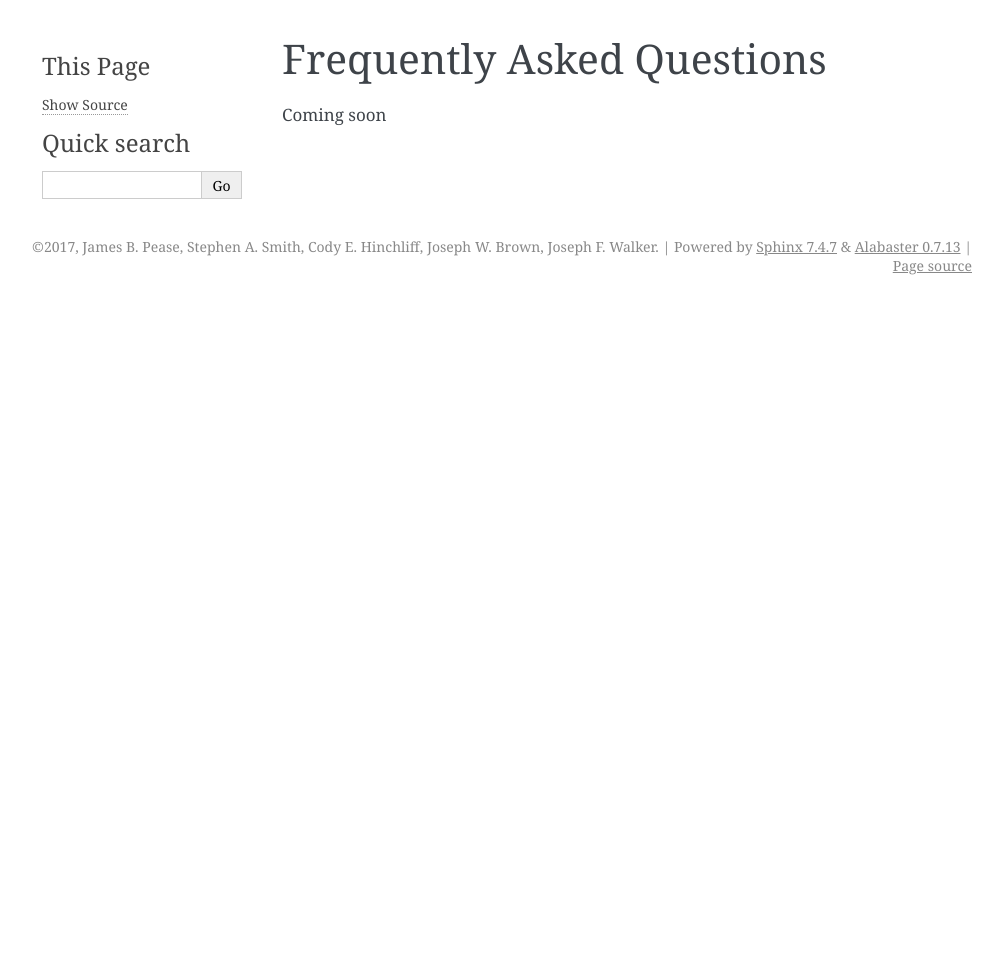
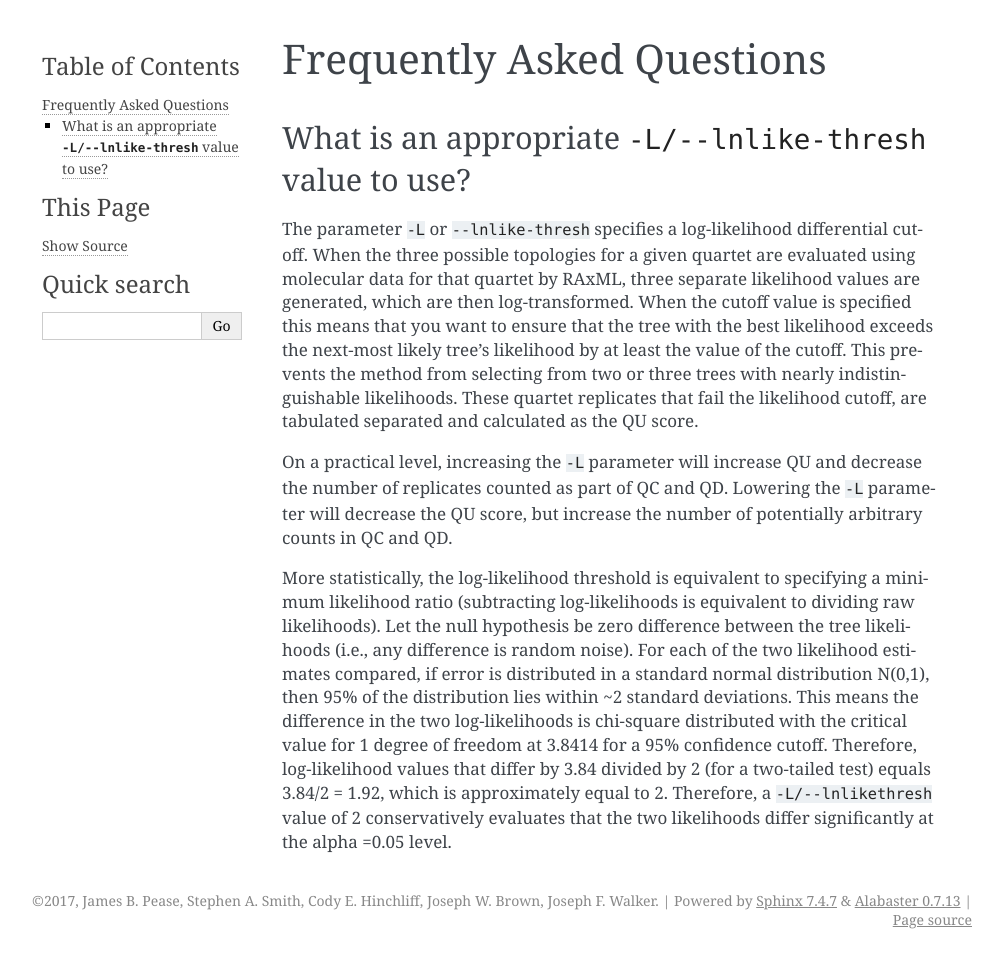
Before and after one commit to FePhyFoFum/quartetsampling, a Sphinx documentation site: the page built from doc/faq.rst, in a window 1280 px wide. Shown: the whole page, without its empty margins (138-1140 px from the left). Built offline with Sphinx 7.4.7, drawn with Linux system fonts in a browser that asks for light colours; before the commit the page ends 900 px from its top, so only the background shows below that.

Commit message:
added first FAQ to manual

```diff
--- a/doc/faq.rst
+++ b/doc/faq.rst
@@ -1,7 +1,13 @@
-.. _intro:
+.. _faq:
 
 ##########################
 Frequently Asked Questions
 ##########################
 
-Coming soon
+What is an appropriate ``-L/--lnlike-thresh`` value to use?
+===================================================
+The parameter ``-L`` or ``--lnlike-thresh`` specifies a log-likelihood differential cutoff.  When the three possible topologies for a given quartet are evaluated using molecular data for that quartet by RAxML, three separate likelihood values are generated, which are then log-transformed.  When the cutoff value is specified this means that you want to ensure that the tree with the best likelihood exceeds the next-most likely tree's likelihood by at least the value of the cutoff.  This prevents the method from selecting from two or three trees with nearly indistinguishable likelihoods.  These quartet replicates that fail the likelihood cutoff, are tabulated separated and calculated as the QU score.
+
+On a practical level, increasing the ``-L`` parameter will increase QU and decrease the number of replicates counted as part of QC and QD.  Lowering the ``-L`` parameter will decrease the QU score, but increase the number of potentially arbitrary counts in QC and QD.
+
+More statistically, the log-likelihood threshold is equivalent to specifying a minimum likelihood ratio (subtracting log-likelihoods is equivalent to dividing raw likelihoods). Let the null hypothesis be zero difference between the tree likelihoods (i.e., any difference is random noise). For each of the two likelihood estimates compared, if error is distributed in a standard normal distribution N(0,1), then 95% of the distribution lies within ~2 standard deviations. This means the difference in the two log-likelihoods is chi-square distributed with the critical value for 1 degree of freedom at 3.8414 for a 95% confidence cutoff.  Therefore, log-likelihood values that differ by 3.84 divided by 2 (for a two-tailed test) equals 3.84/2 = 1.92, which is approximately equal to 2.  Therefore, a ``-L/--lnlikethresh`` value of 2 conservatively evaluates that the two likelihoods differ significantly at the alpha =0.05 level.
```
Also changed, not shown: 10 other files.
